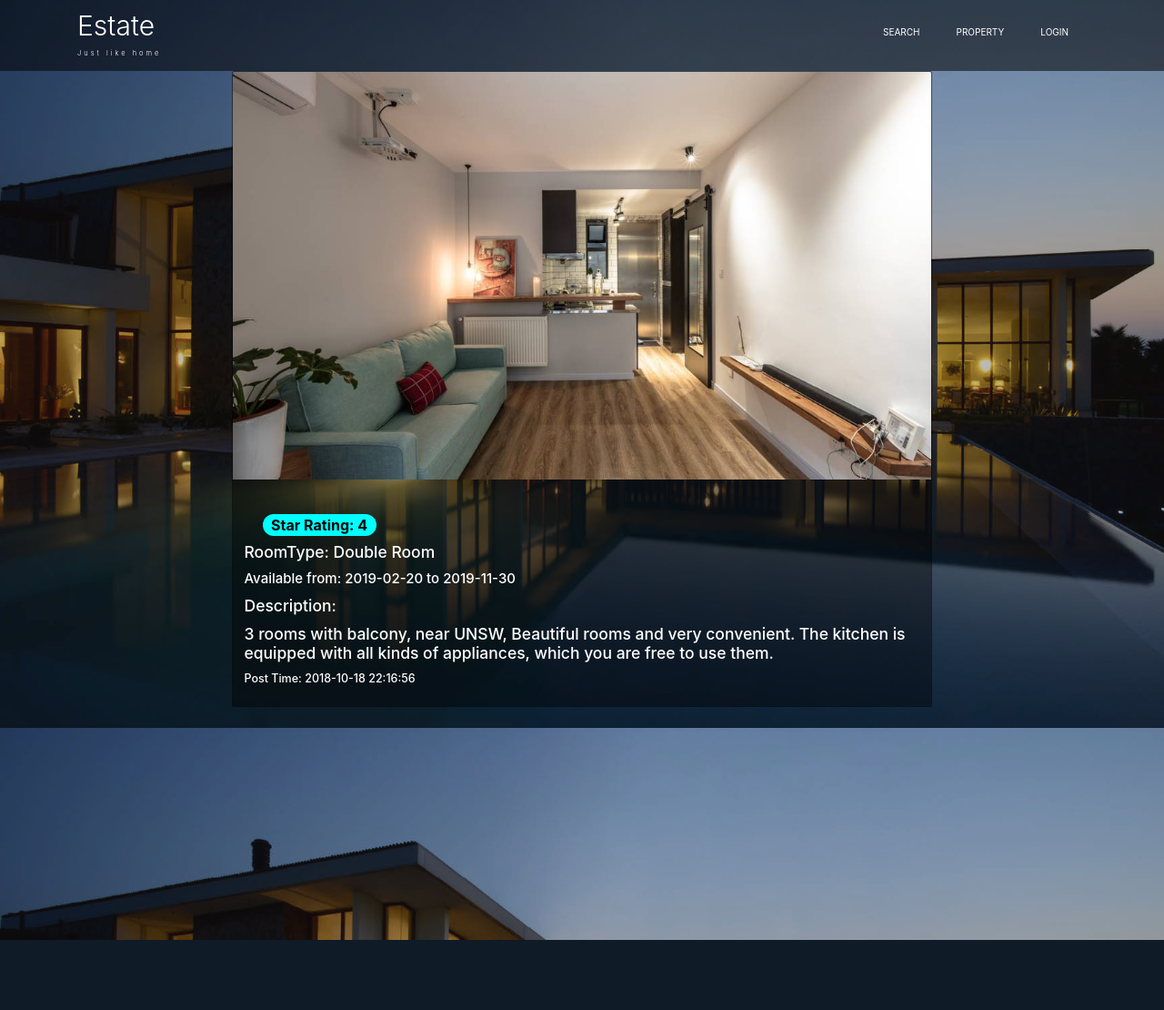
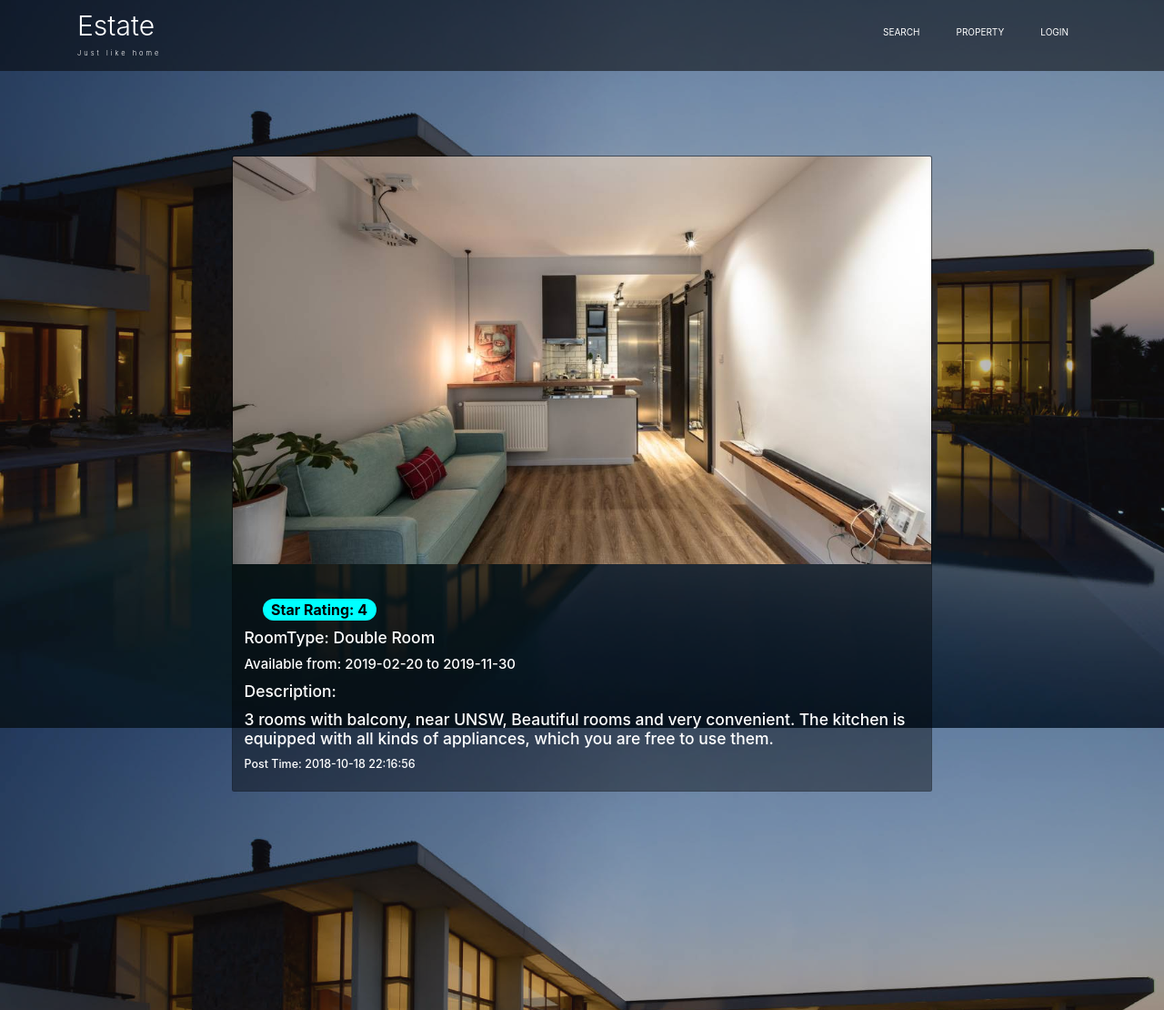
Before and after one commit to Alwaysproblem/COMP9900-proj, a Flask app: page /show in a window 1280 px wide. Shown: the top 1110 px of the page at 91% size. Before the commit the page ends 1033 px from the top, so only its background shows below. Run offline with Flask 2, Linux system fonts and the light colour scheme; data comes from the database, SQL or seed files in the repository; some libraries are stand-ins or nearby versions.

Commit message:
modified show and add

```diff
--- a/templates/add.html
+++ b/templates/add.html
@@ -2,7 +2,7 @@
 {% block body_contents %}
 
     <!-- <h1>Post Accommodation</h1> -->
-    <div class="content-section" style="margin-top: -50px;">
+    <div class="content-section" style="margin-top: 5%;">
         <form method="POST" action="" enctype="multipart/form-data" style="color: rgb(241, 235, 253);margin-left:150px;">
             {{ form.hidden_tag() }}
             <fieldset class="form-group" style="width:750px;" >
--- a/templates/show.html
+++ b/templates/show.html
@@ -5,7 +5,7 @@
 {% endblock %} -->
 
 {% block body_contents %}
-<div class="card-deck" style="margin-top:-60px;width:800px;margin-left:auto;margin-right:auto;">
+<div class="card-deck" style="margin-top:3%;width:800px;margin-left:auto;margin-right:auto;">
     {% for post in posts %}
         <div class="card" style="width: 30rem; background-color: rgba(0, 0, 0, 0.404); color: white">
             <img class="card-img-top" src="{{post.Image}}" style="width: 100%;height: 35vw;object-fit: cover;">
```
